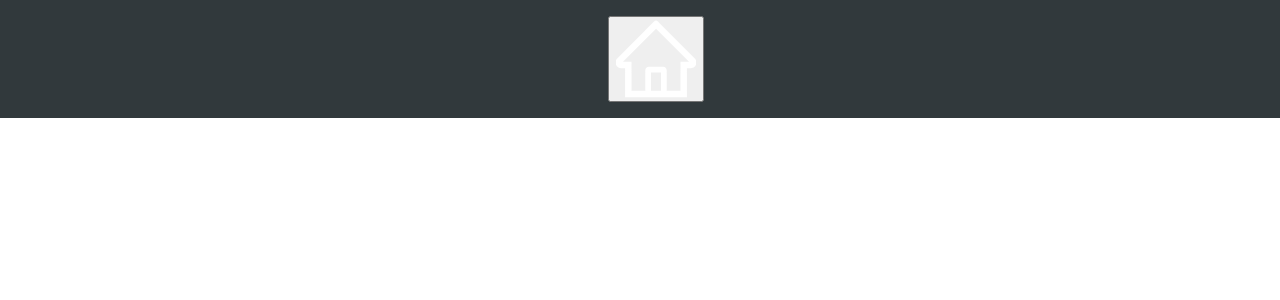
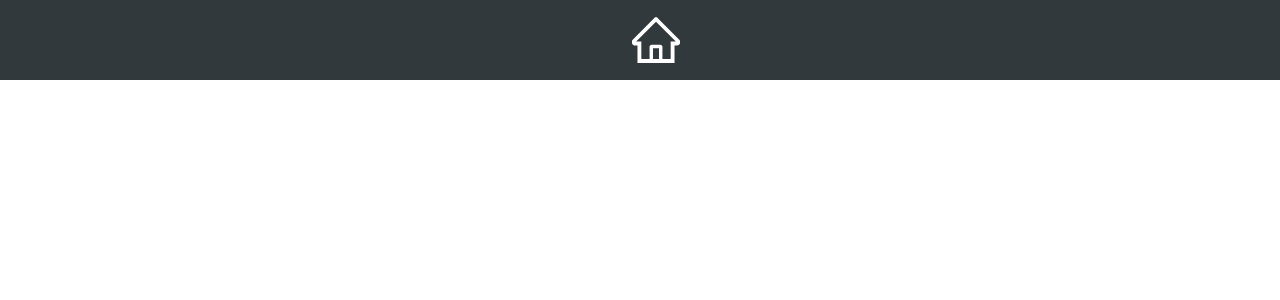
Before and after one commit to jorisneblai/Discogs-clone, a React (Create React App) app: page / in a window 1280 px wide. Shown: the top 300 px of the page. Built offline with nearby package versions, Linux system fonts and the light colour scheme; the HTML template or start-up script is replaced by a standard one.

Commit message:
fix navbar icon

```diff
--- a/src/Components/Navbar/Navbar.css
+++ b/src/Components/Navbar/Navbar.css
@@ -8,6 +8,6 @@
 }
 
 .navbar-icon-home {
-    font-size: 5rem;
+    font-size: 3rem;
     color: #fff;
 }
--- a/src/Components/Navbar/Navbar.js
+++ b/src/Components/Navbar/Navbar.js
@@ -1,13 +1,12 @@
 import React from 'react';
 import { HomeOutlined } from '@ant-design/icons';
+// import VinylIcon from '../../Icons/vinyl.svg';
 import './Navbar.css';
 
 const Navbar = (props) => {
     return (
         <div className="navbar">
-            <button className="navbar-button">
-                <HomeOutlined className="navbar-icon-home" />
-            </button>
+            <HomeOutlined className="navbar-icon-home"/>
         </div>
     )
 }
```
Also changed, not shown: src/Icons/vinyl.svg (added).
